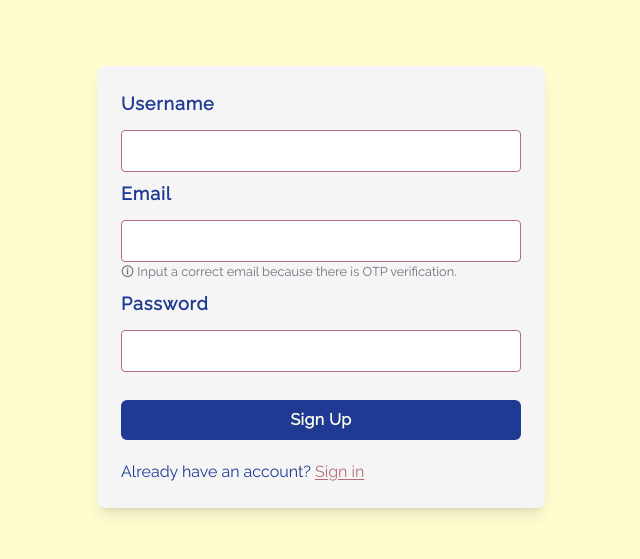
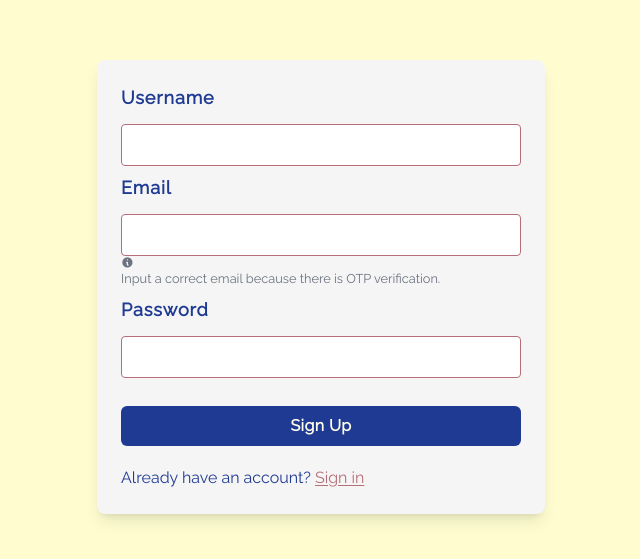
Before and after one commit to favourAyomikun/AccessoryOasis-client, a Next.js app: page /sign-up in a window 1280 px wide. Shown: the part 113-672 px from the top of the page, without its empty margins (319-959 px from the left). Built offline with nearby package versions, Linux system fonts and the light colour scheme.

Commit message:
made a change

```diff
--- a/app/sign-up/page.jsx
+++ b/app/sign-up/page.jsx
@@ -5,6 +5,7 @@ import Link from "next/link";
 import { useRouter } from "next/navigation";
 import axios from "axios";
 import { ImSpinner10 } from "react-icons/im";
+import { HiInformationCircle } from "react-icons/hi";
 
 const Register = () => {
   const [email, setEmail] = useState("");
@@ -123,7 +124,8 @@ const Register = () => {
             required
           />
           <small className="text-gray-500">
-            🛈 Input a correct email because there is OTP verification.
+            <HiInformationCircle />
+            Input a correct email because there is OTP verification.
           </small>
         </div>
         <div className="input_container">
```
